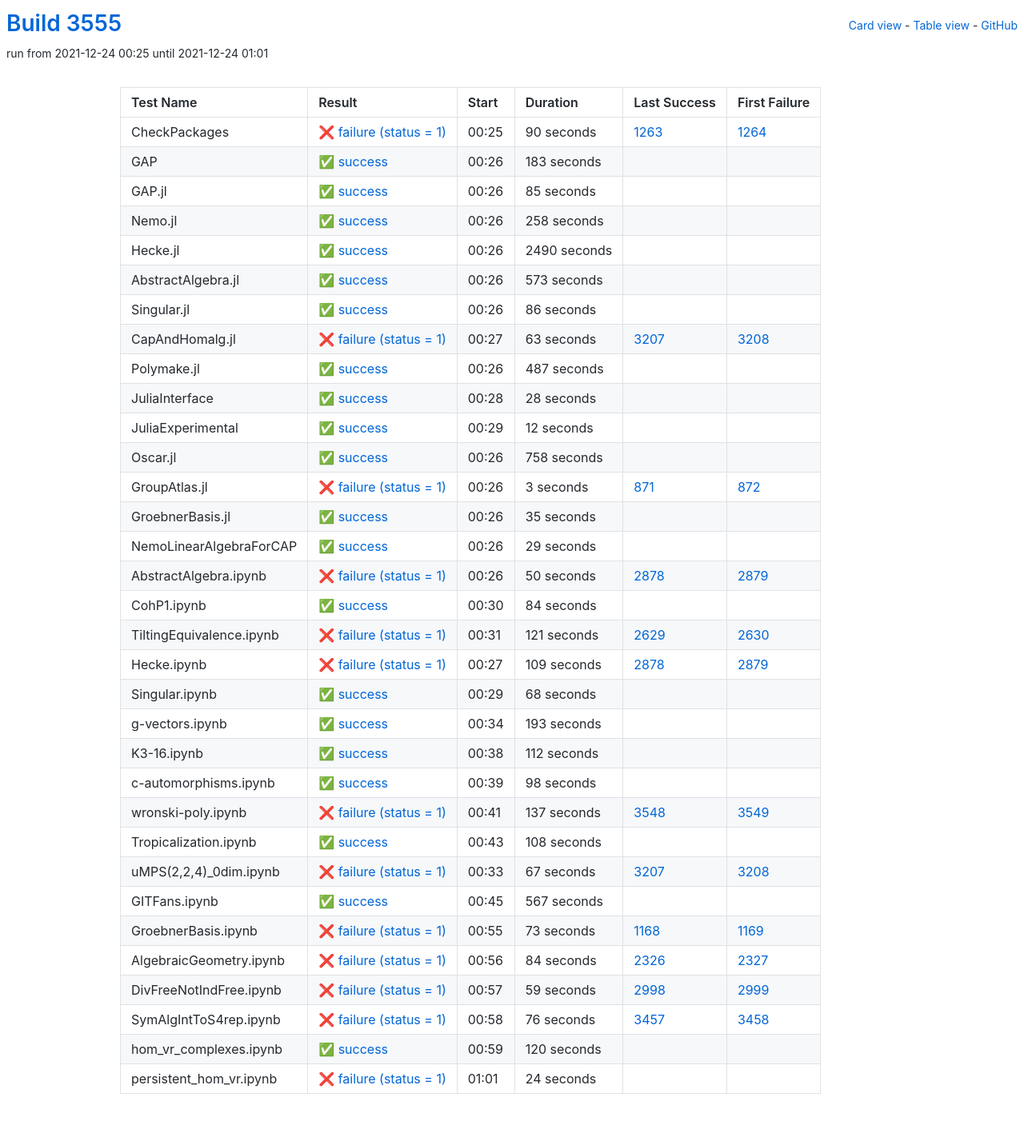
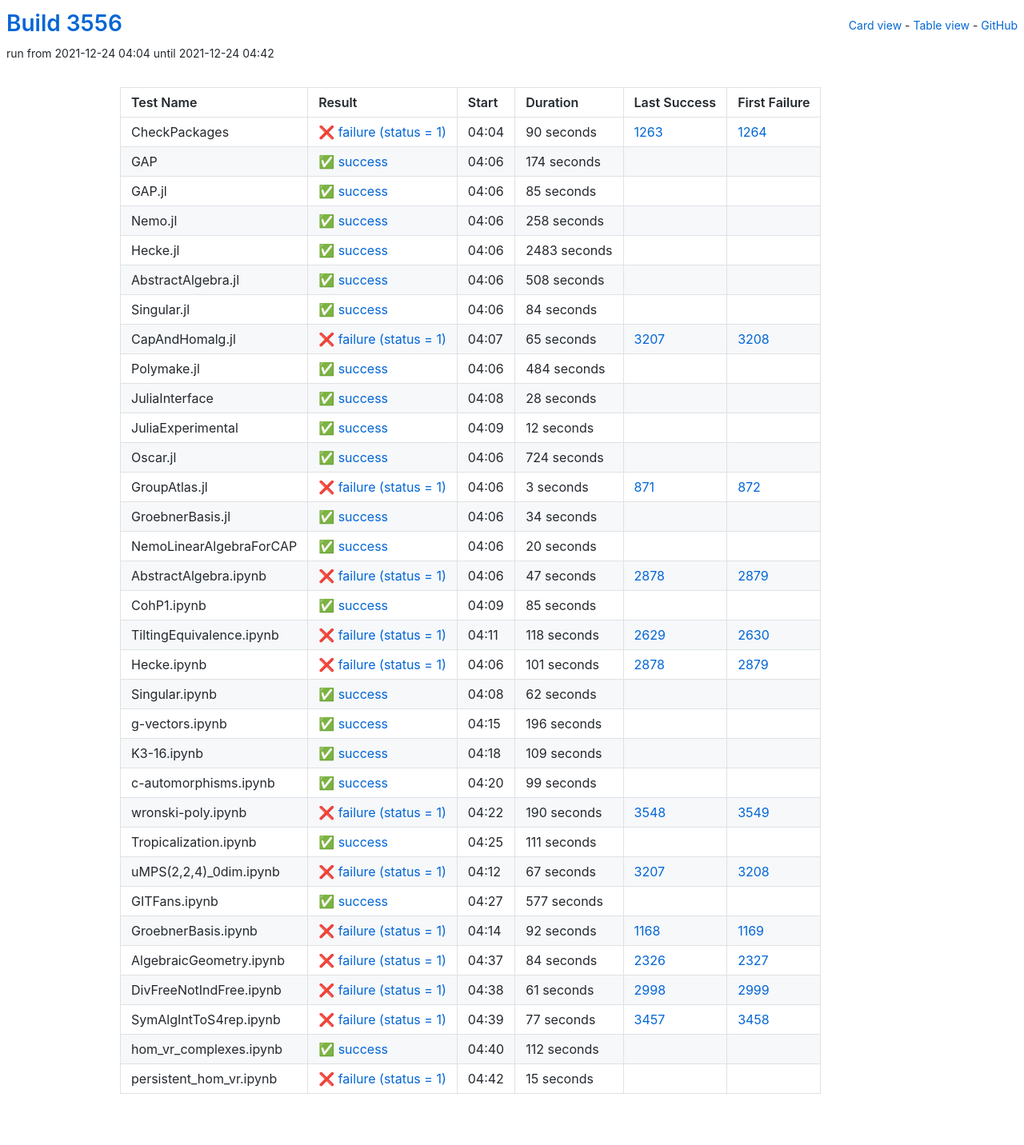
Before and after one commit to oscar-system/oscar-ci-status-stable, a Jekyll site: the page built from table.html, in a window 1280 px wide. Shown: the whole page at 80% size. Built offline with Jekyll 4.4.1, drawn with Linux system fonts in a browser that asks for light colours.

Commit message:
Build #3556

```diff
--- a/_data/ci.yml
+++ b/_data/ci.yml
@@ -1,6 +1,6 @@
 ---
-build: 3555
-build_url: https://oscarci.mathematik.uni-kl.de/job/oscar-stable/3555/
+build: 3556
+build_url: https://oscarci.mathematik.uni-kl.de/job/oscar-stable/3556/
 job: oscar-stable
 organization: oscar-system
 repo: oscar-ci-status-stable
@@ -8,8 +8,8 @@ repourl: https://github.com/oscar-system/oscar-ci-status-stable
 tests:
 - name: CheckPackages
   id: checkpackages
-  log: https://oscarci.mathematik.uni-kl.de/job/oscar-stable/3555/artifact/logs/build-3555/CheckPackages.log
-  start: 2021-12-24 00:25
+  log: https://oscarci.mathematik.uni-kl.de/job/oscar-stable/3556/artifact/logs/build-3556/CheckPackages.log
+  start: 2021-12-24 04:04
   success: false
   exitcode: 1
   status: failure
@@ -20,20 +20,20 @@ tests:
   first_failure_url: https://oscarci.mathematik.uni-kl.de/job/oscar-stable/1264/
 - name: GAP
   id: gap
-  log: https://oscarci.mathematik.uni-kl.de/job/oscar-stable/3555/artifact/logs/build-3555/GAP.log
-  start: 2021-12-24 00:26
+  log: https://oscarci.mathematik.uni-kl.de/job/oscar-stable/3556/artifact/logs/build-3556/GAP.log
+  start: 2021-12-24 04:06
   success: true
   exitcode: 0
   status: success
-  duration: 183
+  duration: 174
   last_success: false
   last_success_url:
   first_failure: false
   first_failure_url:
 - name: GAP.jl
   id: gap-jl
-  log: https://oscarci.mathematik.uni-kl.de/job/oscar-stable/3555/artifact/logs/build-3555/GAP.jl.log
-  start: 2021-12-24 00:26
+  log: https://oscarci.mathematik.uni-kl.de/job/oscar-stable/3556/artifact/logs/build-3556/GAP.jl.log
+  start: 2021-12-24 04:06
   success: true
   exitcode: 0
   status: success
@@ -44,8 +44,8 @@ tests:
   first_failure_url:
 - name: Nemo.jl
   id: nemo-jl
-  log: https://oscarci.mathematik.uni-kl.de/job/oscar-stable/3555/artifact/logs/build-3555/Nemo.jl.log
-  start: 2021-12-24 00:26
+  log: https://oscarci.mathematik.uni-kl.de/job/oscar-stable/3556/artifact/logs/build-3556/Nemo.jl.log
+  start: 2021-12-24 04:06
   success: true
   exitcode: 0
   status: success
@@ -56,68 +56,68 @@ tests:
   first_failure_url:
 - name: Hecke.jl
   id: hecke-jl
-  log: https://oscarci.mathematik.uni-kl.de/job/oscar-stable/3555/artifact/logs/build-3555/Hecke.jl.log
-  start: 2021-12-24 00:26
+  log: https://oscarci.mathematik.uni-kl.de/job/oscar-stable/3556/artifact/logs/build-3556/Hecke.jl.log
+  start: 2021-12-24 04:06
   success: true
   exitcode: 0
   status: success
-  duration: 2490
+  duration: 2483
   last_success: false
   last_success_url:
   first_failure: false
   first_failure_url:
 - name: AbstractAlgebra.jl
   id: abstractalgebra-jl
-  log: https://oscarci.mathematik.uni-kl.de/job/oscar-stable/3555/artifact/logs/build-3555/AbstractAlgebra.jl.log
-  start: 2021-12-24 00:26
+  log: https://oscarci.mathematik.uni-kl.de/job/oscar-stable/3556/artifact/logs/build-3556/AbstractAlgebra.jl.log
+  start: 2021-12-24 04:06
   success: true
   exitcode: 0
   status: success
-  duration: 573
+  duration: 508
   last_success: false
   last_success_url:
   first_failure: false
   first_failure_url:
 - name: Singular.jl
   id: singular-jl
-  log: https://oscarci.mathematik.uni-kl.de/job/oscar-stable/3555/artifact/logs/build-3555/Singular.jl.log
-  start: 2021-12-24 00:26
+  log: https://oscarci.mathematik.uni-kl.de/job/oscar-stable/3556/artifact/logs/build-3556/Singular.jl.log
+  start: 2021-12-24 04:06
   success: true
   exitcode: 0
   status: success
-  duration: 86
+  duration: 84
   last_success: false
   last_success_url:
   first_failure: false
   first_failure_url:
 - name: CapAndHomalg.jl
   id: capandhomalg-jl
-  log: https://oscarci.mathematik.uni-kl.de/job/oscar-stable/3555/artifact/logs/build-3555/CapAndHomalg.jl.log
-  start: 2021-12-24 00:27
+  log: https://oscarci.mathematik.uni-kl.de/job/oscar-stable/3556/artifact/logs/build-3556/CapAndHomalg.jl.log
+  start: 2021-12-24 04:07
   success: false
   exitcode: 1
   status: failure
-  duration: 63
+  duration: 65
   last_success: 3207
   last_success_url: https://oscarci.mathematik.uni-kl.de/job/oscar-stable/3207/
   first_failure: 3208
   first_failure_url: https://oscarci.mathematik.uni-kl.de/job/oscar-stable/3208/
 - name: Polymake.jl
   id: polymake-jl
-  log: https://oscarci.mathematik.uni-kl.de/job/oscar-stable/3555/artifact/logs/build-3555/Polymake.jl.log
-  start: 2021-12-24 00:26
+  log: https://oscarci.mathematik.uni-kl.de/job/oscar-stable/3556/artifact/logs/build-3556/Polymake.jl.log
+  start: 2021-12-24 04:06
   success: true
   exitcode: 0
   status: success
-  duration: 487
+  duration: 484
   last_success: false
   last_success_url:
   first_failure: false
   first_failure_url:
 - name: JuliaInterface
   id: juliainterface
-  log: https://oscarci.mathematik.uni-kl.de/job/oscar-stable/3555/artifact/logs/build-3555/JuliaInterface.log
-  start: 2021-12-24 00:28
+  log: https://oscarci.mathematik.uni-kl.de/job/oscar-stable/3556/artifact/logs/build-3556/JuliaInterface.log
+  start: 2021-12-24 04:08
   success: true
   exitcode: 0
   status: success
@@ -128,8 +128,8 @@ tests:
   first_failure_url:
 - name: JuliaExperimental
   id: juliaexperimental
-  log: https://oscarci.mathematik.uni-kl.de/job/oscar-stable/3555/artifact/logs/build-3555/JuliaExperimental.log
-  start: 2021-12-24 00:29
+  log: https://oscarci.mathematik.uni-kl.de/job/oscar-stable/3556/artifact/logs/build-3556/JuliaExperimental.log
+  start: 2021-12-24 04:09
   success: true
   exitcode: 0
   status: success
@@ -140,20 +140,20 @@ tests:
   first_failure_url:
 - name: Oscar.jl
   id: oscar-jl
-  log: https://oscarci.mathematik.uni-kl.de/job/oscar-stable/3555/artifact/logs/build-3555/Oscar.jl.log
-  start: 2021-12-24 00:26
+  log: https://oscarci.mathematik.uni-kl.de/job/oscar-stable/3556/artifact/logs/build-3556/Oscar.jl.log
+  start: 2021-12-24 04:06
   success: true
   exitcode: 0
   status: success
-  duration: 758
+  duration: 724
   last_success: false
   last_success_url:
   first_failure: false
   first_failure_url:
 - name: GroupAtlas.jl
   id: groupatlas-jl
-  log: https://oscarci.mathematik.uni-kl.de/job/oscar-stable/3555/artifact/logs/build-3555/GroupAtlas.jl.log
-  start: 2021-12-24 00:26
+  log: https://oscarci.mathematik.uni-kl.de/job/oscar-stable/3556/artifact/logs/build-3556/GroupAtlas.jl.log
+  start: 2021-12-24 04:06
   success: false
   exitcode: 1
   status: failure
@@ -164,152 +164,152 @@ tests:
   first_failure_url: https://oscarci.mathematik.uni-kl.de/job/oscar-stable/872/
 - name: GroebnerBasis.jl
   id: groebnerbasis-jl
-  log: https://oscarci.mathematik.uni-kl.de/job/oscar-stable/3555/artifact/logs/build-3555/GroebnerBasis.jl.log
-  start: 2021-12-24 00:26
+  log: https://oscarci.mathematik.uni-kl.de/job/oscar-stable/3556/artifact/logs/build-3556/GroebnerBasis.jl.log
+  start: 2021-12-24 04:06
   success: true
   exitcode: 0
   status: success
-  duration: 35
+  duration: 34
   last_success: false
   last_success_url:
   first_failure: false
   first_failure_url:
 - name: NemoLinearAlgebraForCAP
   id: nemolinearalgebraforcap
-  log: https://oscarci.mathematik.uni-kl.de/job/oscar-stable/3555/artifact/logs/build-3555/NemoLinearAlgebraForCAP.log
-  start: 2021-12-24 00:26
+  log: https://oscarci.mathematik.uni-kl.de/job/oscar-stable/3556/artifact/logs/build-3556/NemoLinearAlgebraForCAP.log
+  start: 2021-12-24 04:06
   success: true
   exitcode: 0
   status: success
-  duration: 29
+  duration: 20
   last_success: false
   last_success_url:
   first_failure: false
   first_failure_url:
 - name: AbstractAlgebra.ipynb
   id: abstractalgebra-ipynb
-  log: https://oscarci.mathematik.uni-kl.de/job/oscar-stable/3555/artifact/logs/build-3555/AbstractAlgebra.ipynb.log
-  start: 2021-12-24 00:26
+  log: https://oscarci.mathematik.uni-kl.de/job/oscar-stable/3556/artifact/logs/build-3556/AbstractAlgebra.ipynb.log
+  start: 2021-12-24 04:06
   success: false
   exitcode: 1
   status: failure
-  duration: 50
+  duration: 47
   last_success: 2878
   last_success_url: https://oscarci.mathematik.uni-kl.de/job/oscar-stable/2878/
   first_failure: 2879
   first_failure_url: https://oscarci.mathematik.uni-kl.de/job/oscar-stable/2879/
 - name: CohP1.ipynb
   id: cohp1-ipynb
-  log: https://oscarci.mathematik.uni-kl.de/job/oscar-stable/3555/artifact/logs/build-3555/CohP1.ipynb.log
-  start: 2021-12-24 00:30
+  log: https://oscarci.mathematik.uni-kl.de/job/oscar-stable/3556/artifact/logs/build-3556/CohP1.ipynb.log
+  start: 2021-12-24 04:09
   success: true
   exitcode: 0
   status: success
-  duration: 84
+  duration: 85
   last_success: false
   last_success_url:
   first_failure: false
   first_failure_url:
 - name: TiltingEquivalence.ipynb
   id: tiltingequivalence-ipynb
-  log: https://oscarci.mathematik.uni-kl.de/job/oscar-stable/3555/artifact/logs/build-3555/TiltingEquivalence.ipynb.log
-  start: 2021-12-24 00:31
+  log: https://oscarci.mathematik.uni-kl.de/job/oscar-stable/3556/artifact/logs/build-3556/TiltingEquivalence.ipynb.log
+  start: 2021-12-24 04:11
   success: false
   exitcode: 1
   status: failure
-  duration: 121
+  duration: 118
   last_success: 2629
   last_success_url: https://oscarci.mathematik.uni-kl.de/job/oscar-stable/2629/
   first_failure: 2630
   first_failure_url: https://oscarci.mathematik.uni-kl.de/job/oscar-stable/2630/
 - name: Hecke.ipynb
   id: hecke-ipynb
-  log: https://oscarci.mathematik.uni-kl.de/job/oscar-stable/3555/artifact/logs/build-3555/Hecke.ipynb.log
-  start: 2021-12-24 00:27
+  log: https://oscarci.mathematik.uni-kl.de/job/oscar-stable/3556/artifact/logs/build-3556/Hecke.ipynb.log
+  start: 2021-12-24 04:06
   success: false
   exitcode: 1
   status: failure
-  duration: 109
+  duration: 101
   last_success: 2878
   last_success_url: https://oscarci.mathematik.uni-kl.de/job/oscar-stable/2878/
   first_failure: 2879
   first_failure_url: https://oscarci.mathematik.uni-kl.de/job/oscar-stable/2879/
 - name: Singular.ipynb
   id: singular-ipynb
-  log: https://oscarci.mathematik.uni-kl.de/job/oscar-stable/3555/artifact/logs/build-3555/Singular.ipynb.log
-  start: 2021-12-24 00:29
+  log: https://oscarci.mathematik.uni-kl.de/job/oscar-stable/3556/artifact/logs/build-3556/Singular.ipynb.log
+  start: 2021-12-24 04:08
   success: true
   exitcode: 0
   status: success
-  duration: 68
+  duration: 62
   last_success: false
   last_success_url:
   first_failure: false
   first_failure_url:
 - name: g-vectors.ipynb
   id: g-vectors-ipynb
-  log: https://oscarci.mathematik.uni-kl.de/job/oscar-stable/3555/artifact/logs/build-3555/g-vectors.ipynb.log
-  start: 2021-12-24 00:34
+  log: https://oscarci.mathematik.uni-kl.de/job/oscar-stable/3556/artifact/logs/build-3556/g-vectors.ipynb.log
+  start: 2021-12-24 04:15
   success: true
   exitcode: 0
   status: success
-  duration: 193
+  duration: 196
   last_success: false
   last_success_url:
   first_failure: false
   first_failure_url:
 - name: K3-16.ipynb
   id: k3-16-ipynb
-  log: https://oscarci.mathematik.uni-kl.de/job/oscar-stable/3555/artifact/logs/build-3555/K3-16.ipynb.log
-  start: 2021-12-24 00:38
+  log: https://oscarci.mathematik.uni-kl.de/job/oscar-stable/3556/artifact/logs/build-3556/K3-16.ipynb.log
+  start: 2021-12-24 04:18
   success: true
   exitcode: 0
   status: success
-  duration: 112
+  duration: 109
   last_success: false
   last_success_url:
   first_failure: false
   first_failure_url:
 - name: c-automorphisms.ipynb
   id: c-automorphisms-ipynb
-  log: https://oscarci.mathematik.uni-kl.de/job/oscar-stable/3555/artifact/logs/build-3555/c-automorphisms.ipynb.log
-  start: 2021-12-24 00:39
+  log: https://oscarci.mathematik.uni-kl.de/job/oscar-stable/3556/artifact/logs/build-3556/c-automorphisms.ipynb.log
+  start: 2021-12-24 04:20
   success: true
   exitcode: 0
   status: success
-  duration: 98
+  duration: 99
   last_success: false
   last_success_url:
   first_failure: false
   first_failure_url:
 - name: wronski-poly.ipynb
   id: wronski-poly-ipynb
-  log: https://oscarci.mathematik.uni-kl.de/job/oscar-stable/3555/artifact/logs/build-3555/wronski-poly.ipynb.log
-  start: 2021-12-24 00:41
+  log: https://oscarci.mathematik.uni-kl.de/job/oscar-stable/3556/artifact/logs/build-3556/wronski-poly.ipynb.log
+  start: 2021-12-24 04:22
   success: false
   exitcode: 1
   status: failure
-  duration: 137
+  duration: 190
   last_success: 3548
   last_success_url: https://oscarci.mathematik.uni-kl.de/job/oscar-stable/3548/
   first_failure: 3549
   first_failure_url: https://oscarci.mathematik.uni-kl.de/job/oscar-stable/3549/
 - name: Tropicalization.ipynb
   id: tropicalization-ipynb
-  log: https://oscarci.mathematik.uni-kl.de/job/oscar-stable/3555/artifact/logs/build-3555/Tropicalization.ipynb.log
-  start: 2021-12-24 00:43
+  log: https://oscarci.mathematik.uni-kl.de/job/oscar-stable/3556/artifact/logs/build-3556/Tropicalization.ipynb.log
+  start: 2021-12-24 04:25
   success: true
   exitcode: 0
   status: success
-  duration: 108
+  duration: 111
   last_success: false
   last_success_url:
   first_failure: false
   first_failure_url:
 - name: uMPS(2,2,4)_0dim.ipynb
   id: umps-2-2-4-0dim-ipynb
-  log: https://oscarci.mathematik.uni-kl.de/job/oscar-stable/3555/artifact/logs/build-3555/uMPS-2-2-4-_0dim.ipynb.log
-  start: 2021-12-24 00:33
+  log: https://oscarci.mathematik.uni-kl.de/job/oscar-stable/3556/artifact/logs/build-3556/uMPS-2-2-4-_0dim.ipynb.log
+  start: 2021-12-24 04:12
   success: false
   exitcode: 1
   status: failure
@@ -320,32 +320,32 @@ tests:
   first_failure_url: https://oscarci.mathematik.uni-kl.de/job/oscar-stable/3208/
 - name: GITFans.ipynb
   id: gitfans-ipynb
-  log: https://oscarci.mathematik.uni-kl.de/job/oscar-stable/3555/artifact/logs/build-3555/GITFans.ipynb.log
-  start: 2021-12-24 00:45
+  log: https://oscarci.mathematik.uni-kl.de/job/oscar-stable/3556/artifact/logs/build-3556/GITFans.ipynb.log
+  start: 2021-12-24 04:27
   success: true
   exitcode: 0
   status: success
-  duration: 567
+  duration: 577
   last_success: false
   last_success_url:
   first_failure: false
   first_failure_url:
 - name: GroebnerBasis.ipynb
   id: groebnerbasis-ipynb
-  log: https://oscarci.mathematik.uni-kl.de/job/oscar-stable/3555/artifact/logs/build-3555/GroebnerBasis.ipynb.log
-  start: 2021-12-24 00:55
+  log: https://oscarci.mathematik.uni-kl.de/job/oscar-stable/3556/artifact/logs/build-3556/GroebnerBasis.ipynb.log
+  start: 2021-12-24 04:14
   success: false
   exitcode: 1
   status: failure
-  duration: 73
+  duration: 92
   last_success: 1168
   last_success_url: https://oscarci.mathematik.uni-kl.de/job/oscar-stable/1168/
   first_failure: 1169
   first_failure_url: https://oscarci.mathematik.uni-kl.de/job/oscar-stable/1169/
 - name: AlgebraicGeometry.ipynb
   id: algebraicgeometry-ipynb
-  log: https://oscarci.mathematik.uni-kl.de/job/oscar-stable/3555/artifact/logs/build-3555/AlgebraicGeometry.ipynb.log
-  start: 2021-12-24 00:56
+  log: https://oscarci.mathematik.uni-kl.de/job/oscar-stable/3556/artifact/logs/build-3556/AlgebraicGeometry.ipynb.log
+  start: 2021-12-24 04:37
   success: false
   exitcode: 1
   status: failure
@@ -356,48 +356,48 @@ tests:
   first_failure_url: https://oscarci.mathematik.uni-kl.de/job/oscar-stable/2327/
 - name: DivFreeNotIndFree.ipynb
   id: divfreenotindfree-ipynb
-  log: https://oscarci.mathematik.uni-kl.de/job/oscar-stable/3555/artifact/logs/build-3555/DivFreeNotIndFree.ipynb.log
-  start: 2021-12-24 00:57
+  log: https://oscarci.mathematik.uni-kl.de/job/oscar-stable/3556/artifact/logs/build-3556/DivFreeNotIndFree.ipynb.log
+  start: 2021-12-24 04:38
   success: false
   exitcode: 1
   status: failure
-  duration: 59
+  duration: 61
   last_success: 2998
   last_success_url: https://oscarci.mathematik.uni-kl.de/job/oscar-stable/2998/
   first_failure: 2999
   first_failure_url: https://oscarci.mathematik.uni-kl.de/job/oscar-stable/2999/
 - name: SymAlgIntToS4rep.ipynb
   id: symalginttos4rep-ipynb
-  log: https://oscarci.mathematik.uni-kl.de/job/oscar-stable/3555/artifact/logs/build-3555/SymAlgIntToS4rep.ipynb.log
-  start: 2021-12-24 00:58
+  log: https://oscarci.mathematik.uni-kl.de/job/oscar-stable/3556/artifact/logs/build-3556/SymAlgIntToS4rep.ipynb.log
+  start: 2021-12-24 04:39
   success: false
   exitcode: 1
   status: failure
-  duration: 76
+  duration: 77
   last_success: 3457
   last_success_url: https://oscarci.mathematik.uni-kl.de/job/oscar-stable/3457/
   first_failure: 3458
   first_failure_url: https://oscarci.mathematik.uni-kl.de/job/oscar-stable/3458/
 - name: hom_vr_complexes.ipynb
   id: hom-vr-complexes-ipynb
-  log: https://oscarci.mathematik.uni-kl.de/job/oscar-stable/3555/artifact/logs/build-3555/hom_vr_complexes.ipynb.log
-  start: 2021-12-24 00:59
+  log: https://oscarci.mathematik.uni-kl.de/job/oscar-stable/3556/artifact/logs/build-3556/hom_vr_complexes.ipynb.log
+  start: 2021-12-24 04:40
   success: true
   exitcode: 0
   status: success
-  duration: 120
+  duration: 112
   last_success: false
   last_success_url:
   first_failure: false
   first_failure_url:
 - name: persistent_hom_vr.ipynb
   id: persistent-hom-vr-ipynb
-  log: https://oscarci.mathematik.uni-kl.de/job/oscar-stable/3555/artifact/logs/build-3555/persistent_hom_vr.ipynb.log
-  start: 2021-12-24 01:01
+  log: https://oscarci.mathematik.uni-kl.de/job/oscar-stable/3556/artifact/logs/build-3556/persistent_hom_vr.ipynb.log
+  start: 2021-12-24 04:42
   success: false
   exitcode: 1
   status: failure
-  duration: 24
+  duration: 15
   last_success: false
   last_success_url:
   first_failure: false
```
Also changed, not shown: README.md.
